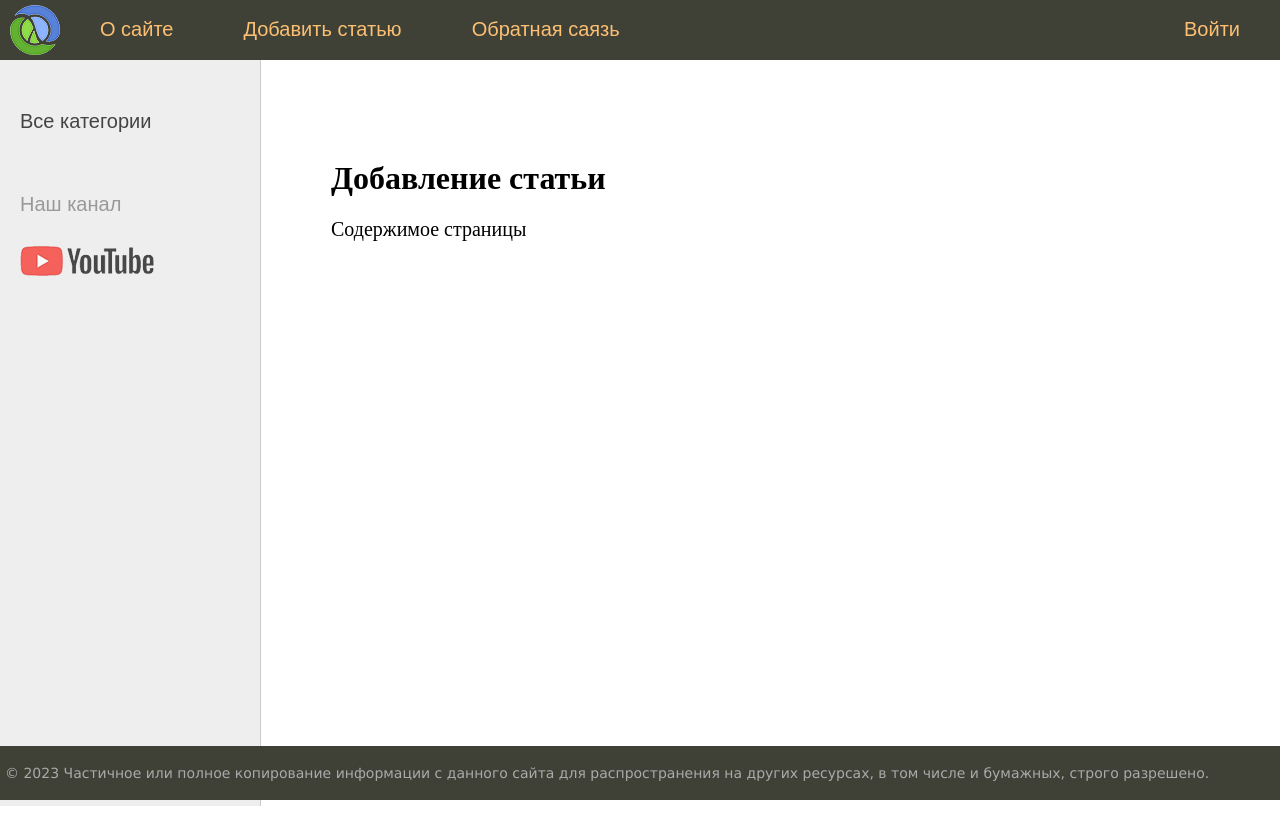
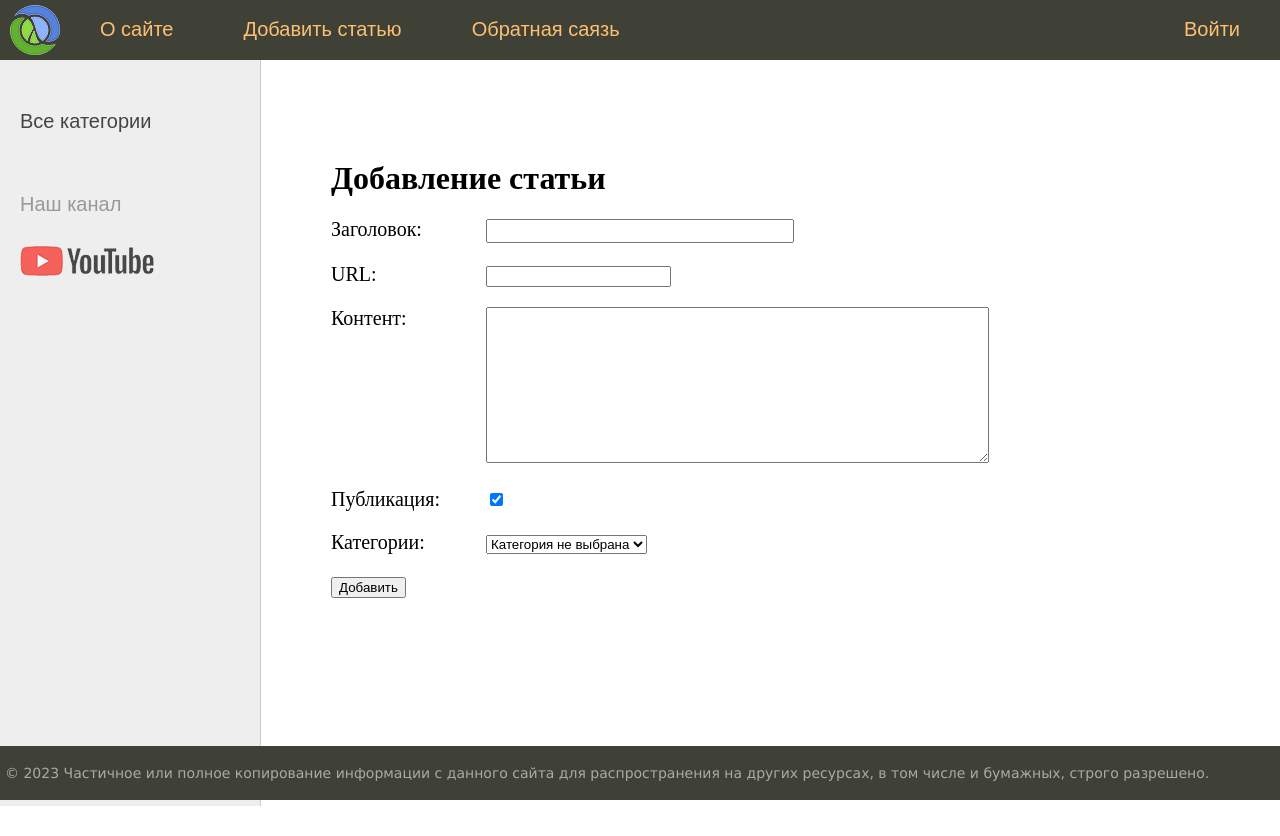
Before and after one commit to codarsssss/dj_first, a Django app: page /addpage/ in a window 1280 px wide. Run offline with Django 4.2, Linux system fonts and the light colour scheme; data that the repository does not hold is empty.

Commit message:
form for add post

```diff
--- /dev/null
+++ b/coolsite/women/forms.py
@@ -0,0 +1,10 @@
+from django import forms
+from .models import *
+
+
+class AddPostForm(forms.Form):
+    title = forms.CharField(max_length=255, label='Заголовок', widget=forms.TextInput(attrs={'class': 'form-input'}))
+    slug = forms.SlugField(max_length=255, label='URL')
+    content = forms.CharField(widget=forms.Textarea(attrs={'cols': 60, 'rows': 10}), label='Контент')
+    is_published = forms.BooleanField(label='Публикация', required=False, initial=True)
+    cat = forms.ModelChoiceField(queryset=Category.objects.all(), label='Категории', empty_label='Категория не выбрана')
--- a/coolsite/women/templates/women/addpage.html
+++ b/coolsite/women/templates/women/addpage.html
@@ -3,6 +3,19 @@
 {% block content %}
 
 <h1>{{ title }}</h1>
-<p>Содержимое страницы</p>
+
+<form action="{% url 'add_page' %}" method="post">
+
+      {% csrf_token %}
+
+      <div class="form-error">{{ form.non_field_errors }}</div>
+
+      {% for f in form %}
+            <p><label class="form-label" for="{{ f.id_for_label }}">{{ f.label }}: </label> {{ f }}</p>
+      <div class="form-error">{{ f.errors }}</div>
+      {% endfor %}
+
+      <button type="submit">Добавить</button>
+</form>
 
 {% endblock %}
--- a/coolsite/women/views.py
+++ b/coolsite/women/views.py
@@ -1,6 +1,7 @@
 from django.http import HttpResponse, HttpResponseNotFound, Http404
 from django.shortcuts import render, redirect, get_object_or_404
 from .models import *
+from .forms import *
 
 
 menu = [{'title': 'О сайте', 'url_name': 'about'},
@@ -23,7 +24,19 @@ def about(request):
 
 
 def addpage(request):
-    return render(request, 'women/addpage.html', {'menu': menu, 'title': 'Добавление статьи'})
+    if request.method == 'POST':
+        form = AddPostForm(request.POST)
+        if form.is_valid():
+            # print(form.cleaned_data)
+            try:
+                Women.objects.create(**form.cleaned_data)
+                return redirect('home')
+            except:
+                form.add_error(None, 'Ошибка добавления поста')
+    else:
+        form = AddPostForm()
+
+    return render(request, 'women/addpage.html', {'form': form, 'menu': menu, 'title': 'Добавление статьи'})
 
 
 def contact(request):
```
